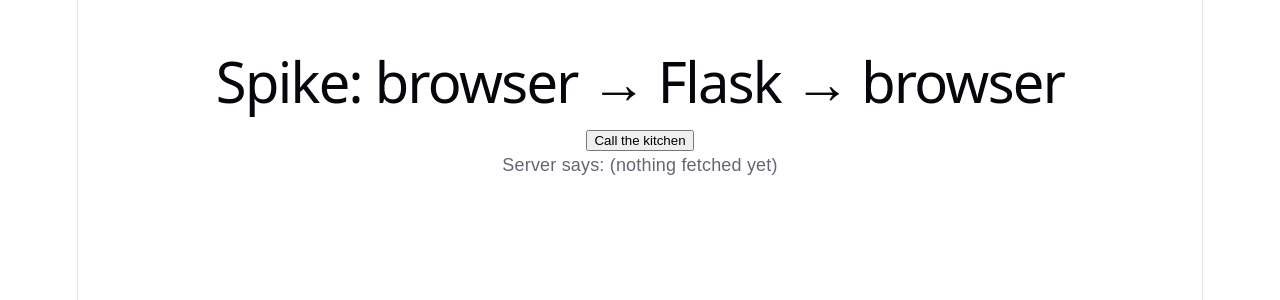
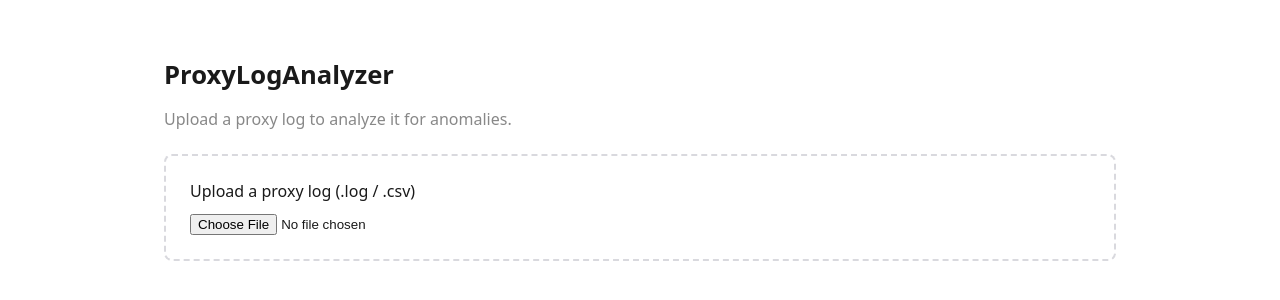
Before and after one commit to sayatnas/ProxyLogAnalyzer, a React (Vite) app in the folder frontend/: page / in a window 1280 px wide. Shown: the top 300 px of the page. Built offline with nearby package versions, Linux system fonts and the light colour scheme.

Commit message:
Added frontend: upload, stats, timeline, findings table

```diff
--- a/frontend/src/App.css
+++ b/frontend/src/App.css
@@ -1,184 +1,85 @@
-.counter {
-  font-size: 16px;
-  padding: 5px 10px;
-  border-radius: 5px;
-  color: var(--accent);
-  background: var(--accent-bg);
-  border: 2px solid transparent;
-  transition: border-color 0.3s;
-  margin-bottom: 24px;
-
-  &:hover {
-    border-color: var(--accent-border);
-  }
-  &:focus-visible {
-    outline: 2px solid var(--accent);
-    outline-offset: 2px;
-  }
+:root {
+  --high: #d13438;
+  --high-bg: #fde7e7;
+  --medium: #b8860b;
+  --medium-bg: #fdf3d9;
+  --low: #4a7c59;
+  --low-bg: #e7f2ea;
+  --line: #d9d9de;
 }
 
-.hero {
-  position: relative;
+* { box-sizing: border-box; }
 
-  .base,
-  .framework,
-  .vite {
-    inset-inline: 0;
+.app {
+  max-width: 1000px;
   margin: 0 auto;
+  padding: 2rem 1.5rem;
+  font-family: system-ui, "Segoe UI", Roboto, sans-serif;
+  color: #1a1a1a;
 }
 
-  .base {
-    width: 170px;
-    position: relative;
-    z-index: 0;
+h1 { font-size: 1.6rem; margin-bottom: 0.25rem; }
+h2 { font-size: 1.2rem; margin: 2rem 0 0.75rem; }
+.muted { color: #888; }
+
+.upload { margin: 1.5rem 0; }
+.upload-label {
+  display: block;
+  padding: 1.5rem;
+  border: 2px dashed var(--line);
+  border-radius: 8px;
+  cursor: pointer;
 }
+.upload-label input { display: block; margin-top: 0.75rem; }
 
-  .framework,
-  .vite {
-    position: absolute;
-  }
+.status { padding: 0.75rem 1rem; border-radius: 6px; margin: 1rem 0; }
+.status.loading { background: #eef; }
+.status.error { background: var(--high-bg); color: var(--high); }
 
-  .framework {
-    z-index: 1;
-    top: 34px;
-    height: 28px;
-    transform: perspective(2000px) rotateZ(300deg) rotateX(44deg) rotateY(39deg)
-      scale(1.4);
-  }
-
-  .vite {
-    z-index: 0;
-    top: 107px;
-    height: 26px;
-    width: auto;
-    transform: perspective(2000px) rotateZ(300deg) rotateX(40deg) rotateY(39deg)
-      scale(0.8);
-  }
-}
-
-#center {
-  display: flex;
-  flex-direction: column;
-  gap: 25px;
-  place-content: center;
-  place-items: center;
-  flex-grow: 1;
-
-  @media (max-width: 1024px) {
-    padding: 32px 20px 24px;
-    gap: 18px;
-  }
-}
-
-#next-steps {
-  display: flex;
-  border-top: 1px solid var(--border);
-  text-align: left;
-
-  & > div {
-    flex: 1 1 0;
-    padding: 32px;
-    @media (max-width: 1024px) {
-      padding: 24px 20px;
-    }
-  }
-
-  .icon {
-    margin-bottom: 16px;
-    width: 22px;
-    height: 22px;
-  }
-
-  @media (max-width: 1024px) {
-    flex-direction: column;
+.stats { display: flex; flex-wrap: wrap; gap: 1rem; margin: 1rem 0; }
+.stat {
+  flex: 1 1 120px;
+  padding: 0.75rem 1rem;
+  background: #f7f7f8;
+  border-radius: 6px;
   text-align: center;
 }
+.stat-value { font-size: 1.4rem; font-weight: 600; }
+.stat-label { font-size: 0.8rem; color: #777; }
+
+.badge {
+  display: inline-block;
+  padding: 0.1rem 0.5rem;
+  border-radius: 4px;
+  font-size: 0.75rem;
+  font-weight: 600;
+  text-transform: uppercase;
 }
+.badge.sev-high { background: var(--high-bg); color: var(--high); }
+.badge.sev-medium { background: var(--medium-bg); color: var(--medium); }
+.badge.sev-low { background: var(--low-bg); color: var(--low); }
 
-#docs {
-  border-right: 1px solid var(--border);
+.timeline { list-style: none; padding: 0; }
+.tl-event {
+  display: flex;
+  align-items: baseline;
+  gap: 0.75rem;
+  padding: 0.6rem 0.75rem;
+  border-left: 3px solid var(--line);
+  margin-bottom: 0.25rem;
+}
+.tl-event.sev-high { border-left-color: var(--high); }
+.tl-event.sev-medium { border-left-color: var(--medium); }
+.tl-event.sev-low { border-left-color: var(--low); }
+.tl-time { font-family: ui-monospace, monospace; color: #555; }
+.tl-desc { flex: 1; }
 
-  @media (max-width: 1024px) {
-    border-right: none;
-    border-bottom: 1px solid var(--border);
+.findings { width: 100%; border-collapse: collapse; }
+.findings th, .findings td {
+  text-align: left;
+  padding: 0.6rem 0.75rem;
+  border-bottom: 1px solid var(--line);
+  font-size: 0.9rem;
 }
-}
-
-#next-steps ul {
-  list-style: none;
-  padding: 0;
-  display: flex;
-  gap: 8px;
-  margin: 32px 0 0;
-
-  .logo {
-    height: 18px;
-  }
-
-  a {
-    color: var(--text-h);
-    font-size: 16px;
-    border-radius: 6px;
-    background: var(--social-bg);
-    display: flex;
-    padding: 6px 12px;
-    align-items: center;
-    gap: 8px;
-    text-decoration: none;
-    transition: box-shadow 0.3s;
-
-    &:hover {
-      box-shadow: var(--shadow);
-    }
-    .button-icon {
-      height: 18px;
-      width: 18px;
-    }
-  }
-
-  @media (max-width: 1024px) {
-    margin-top: 20px;
-    flex-wrap: wrap;
-    justify-content: center;
-
-    li {
-      flex: 1 1 calc(50% - 8px);
-    }
-
-    a {
-      width: 100%;
-      justify-content: center;
-      box-sizing: border-box;
-    }
-  }
-}
-
-#spacer {
-  height: 88px;
-  border-top: 1px solid var(--border);
-  @media (max-width: 1024px) {
-    height: 48px;
-  }
-}
-
-.ticks {
-  position: relative;
-  width: 100%;
-
-  &::before,
-  &::after {
-    content: '';
-    position: absolute;
-    top: -4.5px;
-    border: 5px solid transparent;
-  }
-
-  &::before {
-    left: 0;
-    border-left-color: var(--border);
-  }
-  &::after {
-    right: 0;
-    border-right-color: var(--border);
-  }
-}
+.findings tr.sev-high { background: var(--high-bg); }
+.findings tr.sev-medium { background: var(--medium-bg); }
--- a/frontend/src/App.tsx
+++ b/frontend/src/App.tsx
@@ -1,25 +1,48 @@
-// App root component.
-
 import { useState } from "react";
+import "./App.css";
+import type { AnalysisResult } from "./types";
+import UploadBox from "./components/UploadBox";
+import StatsBar from "./components/StatsBar";
+import Timeline from "./components/Timeline";
+import FindingsTable from "./components/FindingsTable";
 
 function App() {
-  const [message, setMessage] = useState<string>("(nothing fetched yet)");
-
-  const fetchHello = async () => {
-    const response = await fetch("http://localhost:5000/api/hello");
-    const data = await response.json();
-    setMessage(`${data.message} at ${data.time}`);
-  };
+  const [result, setResult] = useState<AnalysisResult | null>(null);
+  const [loading, setLoading] = useState(false);
+  const [error, setError] = useState<string | null>(null);
 
   return (
-    <main style={{ fontFamily: "sans-serif", padding: "2rem" }}>
-      <h1>Spike: browser → Flask → browser</h1>
+    <div className="app">
+      <h1>ProxyLogAnalyzer</h1>
+      <p className="muted">Upload a proxy log to analyze it for anomalies.</p>
 
-      {/* TODO(you): add onClick={fetchHello} to this button */}
-      <button onClick={() => fetchHello()}>Call the kitchen</button>
+      <UploadBox
+        onStart={() => {
+          setLoading(true);
+          setError(null);
+          setResult(null);
+        }}
+        onSuccess={(data) => {
+          setResult(data);
+          setLoading(false);
+        }}
+        onError={(msg) => {
+          setError(msg);
+          setLoading(false);
+        }}
+      />
 
-      <p>Server says: {message}</p>
-    </main>
+      {loading && <div className="status loading">Analyzing&hellip;</div>}
+      {error && <div className="status error">Error: {error}</div>}
+
+      {result && (
+        <>
+          <StatsBar stats={result.stats} />
+          <Timeline events={result.timeline} />
+          <FindingsTable findings={result.findings} />
+        </>
+      )}
+    </div>
   );
 }
 
--- /dev/null
+++ b/frontend/src/components/FindingsTable.tsx
@@ -0,0 +1,62 @@
+import type { Finding } from "../types";
+
+interface Props {
+  findings: Finding[];
+}
+
+// TODO(you): map confidence to the same buckets the backend uses for the
+// timeline ("high" >= 0.8, "medium" >= 0.5, else "low"). Returns the css
+// suffix used below: "high" | "medium" | "low".
+function severityOf(confidence: number): string {
+  if (confidence >= 0.8) {
+    return "high";
+  } else if (confidence >= 0.5) {
+    return "medium";
+  } else {
+    return "low";
+  }
+}
+
+export default function FindingsTable({ findings }: Props) {
+  if (findings.length === 0) {
+    return (
+      <section>
+        <h2>Findings</h2>
+        <p className="muted">No anomalies detected.</p>
+      </section>
+    );
+  }
+
+  return (
+    <section>
+      <h2>Findings ({findings.length})</h2>
+      <table className="findings">
+        <thead>
+          <tr>
+            <th>Severity</th>
+            <th>Detector</th>
+            <th>Entity</th>
+            <th>MITRE</th>
+            <th>Confidence</th>
+            <th>Reason</th>
+          </tr>
+        </thead>
+        <tbody>
+          {findings.map((finding) => {
+            const sev = severityOf(finding.confidence);
+            return (
+              <tr key={finding.detector + finding.entity} className={`sev-${sev}`}>
+                <td><span className={`badge sev-${sev}`}>{sev}</span></td>
+                <td>{finding.detector}</td>
+                <td>{finding.entity}</td>
+                <td>{finding.mitre || "-"}</td>
+                <td>{(finding.confidence * 100).toFixed(0) + "%"}</td>
+                <td>{finding.reason}</td>
+              </tr>
+            );
+          })}
+        </tbody>
+      </table>
+    </section>
+  );
+}
--- /dev/null
+++ b/frontend/src/components/StatsBar.tsx
@@ -0,0 +1,33 @@
+import type { Stats } from "../types";
+
+interface Props {
+  stats: Stats;
+}
+
+export default function StatsBar({ stats }: Props) {
+  const items: [string, string | number][] = [
+    ["Records", stats.total_records],
+    ["Skipped lines", stats.skipped_lines],
+    ["Users", stats.unique_users],
+    ["Domains", stats.unique_domains],
+    ["Source IPs", stats.unique_ips],
+    ["Blocked", stats.blocked_count],
+  ];
+
+  return (
+    <section className="stats">
+      {items.map(([label, value]) => (
+        <div className="stat" key={label}>
+          <div className="stat-value">{value}</div>
+          <div className="stat-label">{label}</div>
+        </div>
+      ))}
+      <div className="stat">
+        <div className="stat-value">
+          {stats.time_range.start.slice(11, 16)}&ndash;{stats.time_range.end.slice(11, 16)}
+        </div>
+        <div className="stat-label">Time range</div>
+      </div>
+    </section>
+  );
+}
--- /dev/null
+++ b/frontend/src/components/Timeline.tsx
@@ -0,0 +1,33 @@
+import type { TimelineEvent } from "../types";
+
+interface Props {
+  events: TimelineEvent[];
+}
+
+export default function Timeline({ events }: Props) {
+  if (events.length === 0) {
+    return (
+      <section>
+        <h2>Timeline</h2>
+        <p className="muted">No anomalous events detected.</p>
+      </section>
+    );
+  }
+
+  return (
+    <section>
+      <h2>Timeline</h2>
+      <ol className="timeline">
+        {events.map((e) => (
+          <li key={`${e.time}-${e.entity}`} className={`tl-event sev-${e.severity}`}>
+            <span className="tl-time">{e.time.slice(11, 16)}</span>
+            <span className={`badge sev-${e.severity}`}>{e.severity}</span>
+            <span className="tl-desc">
+              <strong>{e.entity}</strong>: {e.description}
+            </span>
+          </li>
+        ))}
+      </ol>
+    </section>
+  );
+}
--- /dev/null
+++ b/frontend/src/components/UploadBox.tsx
@@ -0,0 +1,48 @@
+import type { AnalysisResult } from "../types";
+
+interface Props {
+  onStart: () => void;
+  onSuccess: (result: AnalysisResult) => void;
+  onError: (message: string) => void;
+}
+
+export default function UploadBox({ onStart, onSuccess, onError }: Props) {
+  const handleFile = (file: File) => {
+    onStart();
+    const form = new FormData();
+    form.append("file", file);
+    fetch("http://localhost:5000/api/upload", { method: "POST", body: form })
+      .then(async response => {
+        if (!response.ok) {
+          let message = response.statusText;
+          try {
+            const body = await response.json();
+            message = body.error;
+          } catch {
+          }
+          onError(message);
+        } else {
+          const data = await response.json();
+          onSuccess(data);
+        }
+      })
+      .catch(error => onError(String(error)));
+  };
+  return (
+    <div className="upload">
+      <label className="upload-label">
+        Upload a proxy log (.log / .csv)
+        <input
+          type="file"
+          accept=".log,.txt,.csv"
+          onChange={(e) => {
+            const f = e.target.files?.[0];
+            if (f) {
+              handleFile(f);
+            }
+          }}
+        />
+      </label>
+    </div>
+  );
+}
--- a/frontend/src/index.css
+++ b/frontend/src/index.css
@@ -1,111 +1,2 @@
 :root {
-  --text: #6b6375;
-  --text-h: #08060d;
-  --bg: #fff;
-  --border: #e5e4e7;
-  --code-bg: #f4f3ec;
-  --accent: #aa3bff;
-  --accent-bg: rgba(170, 59, 255, 0.1);
-  --accent-border: rgba(170, 59, 255, 0.5);
-  --social-bg: rgba(244, 243, 236, 0.5);
-  --shadow:
-    rgba(0, 0, 0, 0.1) 0 10px 15px -3px, rgba(0, 0, 0, 0.05) 0 4px 6px -2px;
-
-  --sans: system-ui, 'Segoe UI', Roboto, sans-serif;
-  --heading: system-ui, 'Segoe UI', Roboto, sans-serif;
-  --mono: ui-monospace, Consolas, monospace;
-
-  font: 18px/145% var(--sans);
-  letter-spacing: 0.18px;
-  color-scheme: light dark;
-  color: var(--text);
-  background: var(--bg);
-  font-synthesis: none;
-  text-rendering: optimizeLegibility;
-  -webkit-font-smoothing: antialiased;
-  -moz-osx-font-smoothing: grayscale;
-
-  @media (max-width: 1024px) {
-    font-size: 16px;
-  }
-}
-
-@media (prefers-color-scheme: dark) {
-  :root {
-    --text: #9ca3af;
-    --text-h: #f3f4f6;
-    --bg: #16171d;
-    --border: #2e303a;
-    --code-bg: #1f2028;
-    --accent: #c084fc;
-    --accent-bg: rgba(192, 132, 252, 0.15);
-    --accent-border: rgba(192, 132, 252, 0.5);
-    --social-bg: rgba(47, 48, 58, 0.5);
-    --shadow:
-      rgba(0, 0, 0, 0.4) 0 10px 15px -3px, rgba(0, 0, 0, 0.25) 0 4px 6px -2px;
-  }
-
-  #social .button-icon {
-    filter: invert(1) brightness(2);
-  }
-}
-
-#root {
-  width: 1126px;
-  max-width: 100%;
-  margin: 0 auto;
-  text-align: center;
-  border-inline: 1px solid var(--border);
-  min-height: 100svh;
-  display: flex;
-  flex-direction: column;
-  box-sizing: border-box;
-}
-
-body {
-  margin: 0;
-}
-
-h1,
-h2 {
-  font-family: var(--heading);
-  font-weight: 500;
-  color: var(--text-h);
-}
-
-h1 {
-  font-size: 56px;
-  letter-spacing: -1.68px;
-  margin: 32px 0;
-  @media (max-width: 1024px) {
-    font-size: 36px;
-    margin: 20px 0;
-  }
-}
-h2 {
-  font-size: 24px;
-  line-height: 118%;
-  letter-spacing: -0.24px;
-  margin: 0 0 8px;
-  @media (max-width: 1024px) {
-    font-size: 20px;
-  }
-}
-p {
-  margin: 0;
-}
-
-code,
-.counter {
-  font-family: var(--mono);
-  display: inline-flex;
-  border-radius: 4px;
-  color: var(--text-h);
-}
-
-code {
-  font-size: 15px;
-  line-height: 135%;
-  padding: 4px 8px;
-  background: var(--code-bg);
-}
+  --bg: #12
--- /dev/null
+++ b/frontend/src/types.ts
@@ -0,0 +1,40 @@
+// TypeScript mirror of the backend's JSON contract (see app.py upload()).
+// If the backend response shape changes, this file must change with it.
+
+export interface Finding {
+  detector: string;
+  entity: string;
+  mitre: string;
+  confidence: number;
+  reason: string;
+  evidence: Record<string, unknown>;
+  first_seen: string;
+  last_seen?: string;
+}
+
+export interface TimelineEvent {
+  time: string;
+  severity: "high" | "medium" | "low";
+  detector: string;
+  entity: string;
+  description: string;
+}
+
+export interface Stats {
+  total_records: number;
+  skipped_lines: number;
+  unique_users: number;
+  unique_domains: number;
+  unique_ips: number;
+  blocked_count: number;
+  time_range: { start: string; end: string };
+}
+
+export interface AnalysisResult {
+  upload_id: string;
+  filename: string;
+  analyzed_at: string;
+  stats: Stats;
+  timeline: TimelineEvent[];
+  findings: Finding[];
+}
```
Also changed, not shown: 1 other file (tests, documents, lock files or other folders). Lines whose indentation alone changed are shown as unchanged.
